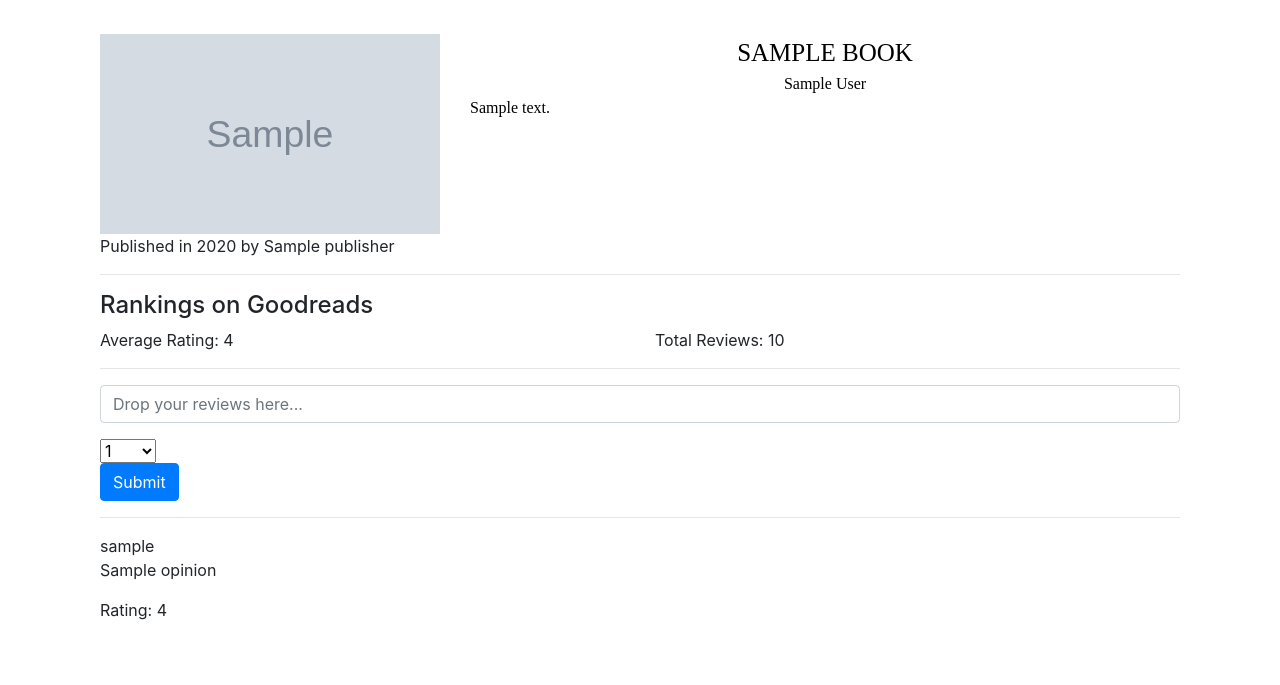
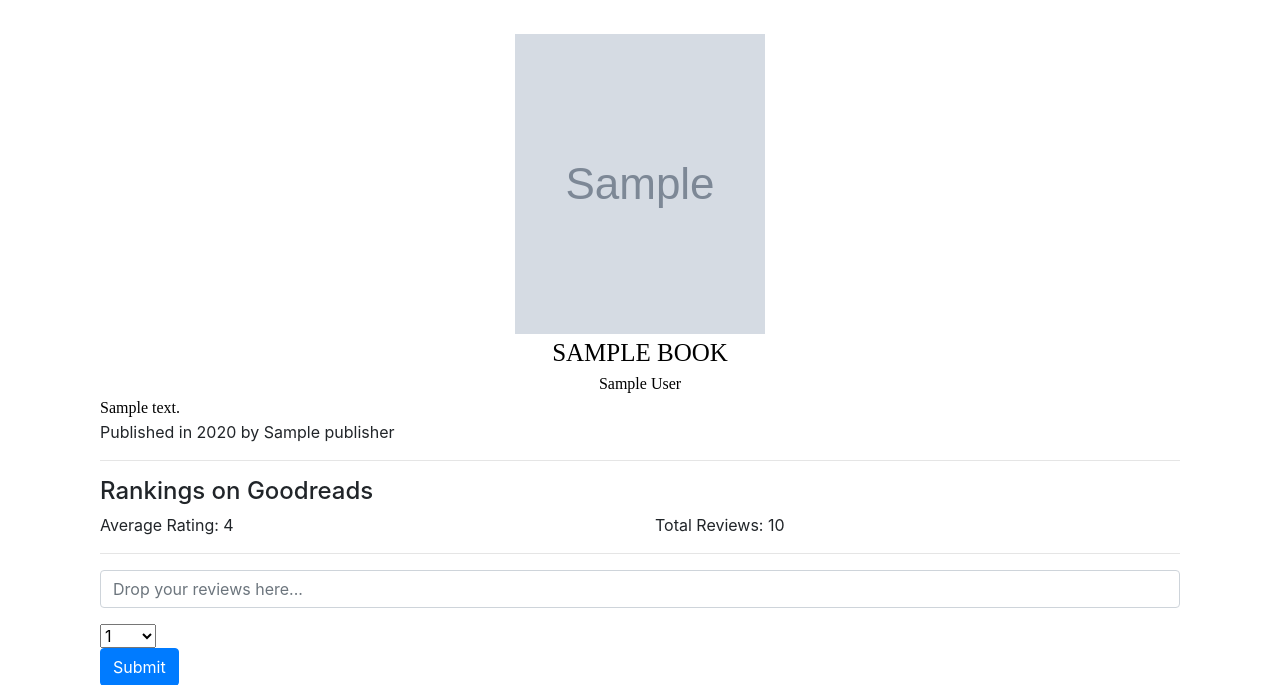
Before and after one commit to mykelson/maplereads, a Flask app: template templates/book0.htm in a window 1280 px wide. Shown: the part 56-741 px from the top of the page. Before the commit the page ends 676 px from the top, so only its background shows below. Run offline with Flask 2, Linux system fonts and the light colour scheme; the template is opened without the code that fills it: most values are stand-ins (such as "Sample title", 1, 10 or a date in 2020); grey boxes marked "Sample" are stand-in pictures; some libraries are stand-ins or nearby versions.

Commit message:
changed the book info display

```diff
--- a/static/css/style0.css
+++ b/static/css/style0.css
@@ -23,6 +23,11 @@ body {
   background-color: white;
 }
 
+.book-info {
+  text-align: center;
+  align-items: center;
+}
+
 @media (min-width: 750px) {
   .book-details {
     font-family: Abel;
@@ -43,7 +48,8 @@ body {
   }
 
   .book img {
-    height: 300px;
+    width: 300px;
+    height: 350px;
   }
 
   .book-des {
@@ -70,7 +76,8 @@ body {
   }
 
   .book img {
-    height: 200px;
+    width: 250px;
+    height: 300px;
   }
 
   .book-des {
@@ -97,7 +104,8 @@ body {
   }
 
   .book img {
-    height: 100px;
+    width: 150px;
+    height: 200px;
   }
 
   .book-des {
--- a/static/css/style0.scss
+++ b/static/css/style0.scss
@@ -23,6 +23,11 @@ body {
     background-color: white;
 }
 
+.book-info {
+    text-align: center;
+    align-items: center;
+}
+
 @media (min-width: 750px) {
     .book-details {
         font-family: Abel;
@@ -42,7 +47,8 @@ body {
         }
     }
     .book img {
-        height: 300px;
+        width: 300px;
+        height: 350px;
     }
     .book-des {
         text-align: justify;
@@ -68,7 +74,8 @@ body {
         }
     }
     .book img {
-        height: 200px;
+        width: 250px;
+        height: 300px;
     }
     .book-des {
         text-align: justify;
@@ -94,7 +101,8 @@ body {
         }
     }
     .book img {
-        height: 100px;
+        width: 150px;
+        height: 200px;
     }
     .book-des {
         text-align: justify;
--- a/templates/book0.htm
+++ b/templates/book0.htm
@@ -2,9 +2,9 @@
 
 <section>
     <div class="container book">
-        <div class="row">
-            <img src="{{ image }}" class="col-4" alt="{{ book.title }}">
-            <div class="col-8 book-details">
+        <div class="book-info">
+            <img src="{{ image }}" alt="{{ book.title }}">
+            <div class="book-details">
                 <div class="book-title">
                     {{ book.title }}
                 </div>
--- a/templates/index0.htm
+++ b/templates/index0.htm
@@ -2,9 +2,9 @@
 
 <section>
     <div class="container book">
-        <div class="row">
-            <img src="{{ image }}" class="col-4" alt="{{ book.title }}">
-            <div class="col-8 book-details">
+        <div class="book-info">
+            <img src="{{ image }}" alt="{{ book.title }}">
+            <div class="book-details">
                 <div class="book-title">
                     {{ book.title }}
                 </div>
```
Also changed, not shown: 4 other files.
